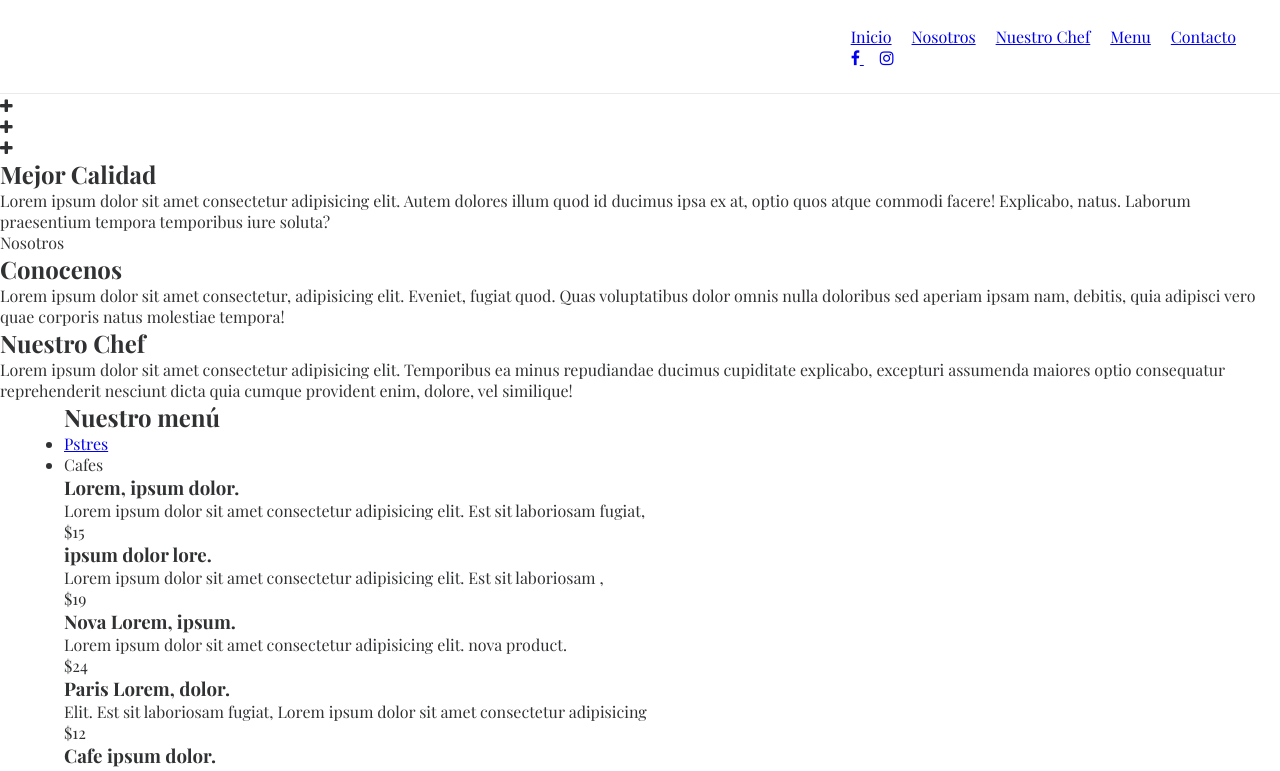
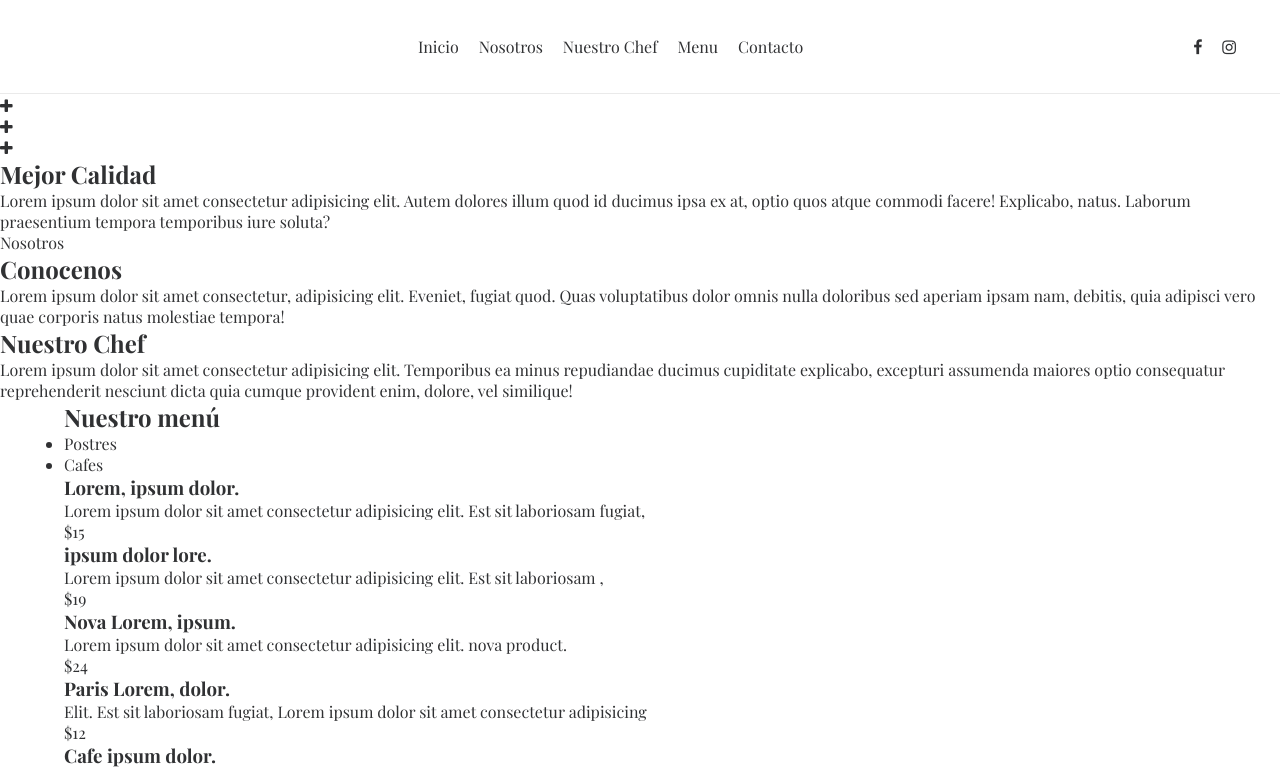
Before and after one commit to Mr-CharlieCardona/Restaurant-Coffe-and-Cake, a plain HTML site: page index.html in a window 1280 px wide. Shown: the top 771 px of the page. Drawn offline with nearby package versions, Linux system fonts and the light colour scheme.

Commit message:
AVANCE 13 CSS

```diff
--- a/css/estilos.less
+++ b/css/estilos.less
@@ -46,6 +46,21 @@ img{
     max-width: 100%;
 }
 
+a{
+    text-decoration: none;
+    color: @texto-oscuro;
+    -o-transition: all .3s ease;
+    -webkit-transition: all .3s ease;
+    transition: all .3s ease;
+
+    &:hover {
+        color: fade(color, 50%);
+    }
+
+
+
+}
+
 
 /* ------------------------------------------------*/
                 /*EMCABEZADO/
--- a/index.html
+++ b/index.html
@@ -24,6 +24,7 @@
                 <a href="#">Nuestro Chef</a>
                 <a href="#">Menu</a>
                 <a href="#">Contacto</a>
+            </nav>
 
                 <div class="top-redes">
                     <a href="#">
@@ -34,7 +35,7 @@
                     </a>
 
                 </div>
-            </nav>
+
         </div>
     </header>
         <!-- Encabezado -->
@@ -145,8 +146,8 @@
                 </div>
                 <div class="contenedor-menu">
                     <ul id="encabezado_menu" class="encabezado">
-                        <li><a href="#postres">Pstres</a> </li>
-                        <li><a href="#cafes"></a>Cafes</li>
+                        <li><a href="#postres">Postres</a> </li>
+                        <li><a href="#cafes">Cafes</a></li>
                     </ul>
                     <div class="contenido" id="contenido_menu">
                          <!-- Menu Postres -->
```
Also changed, not shown: css/estilos.css, 1 other file.
